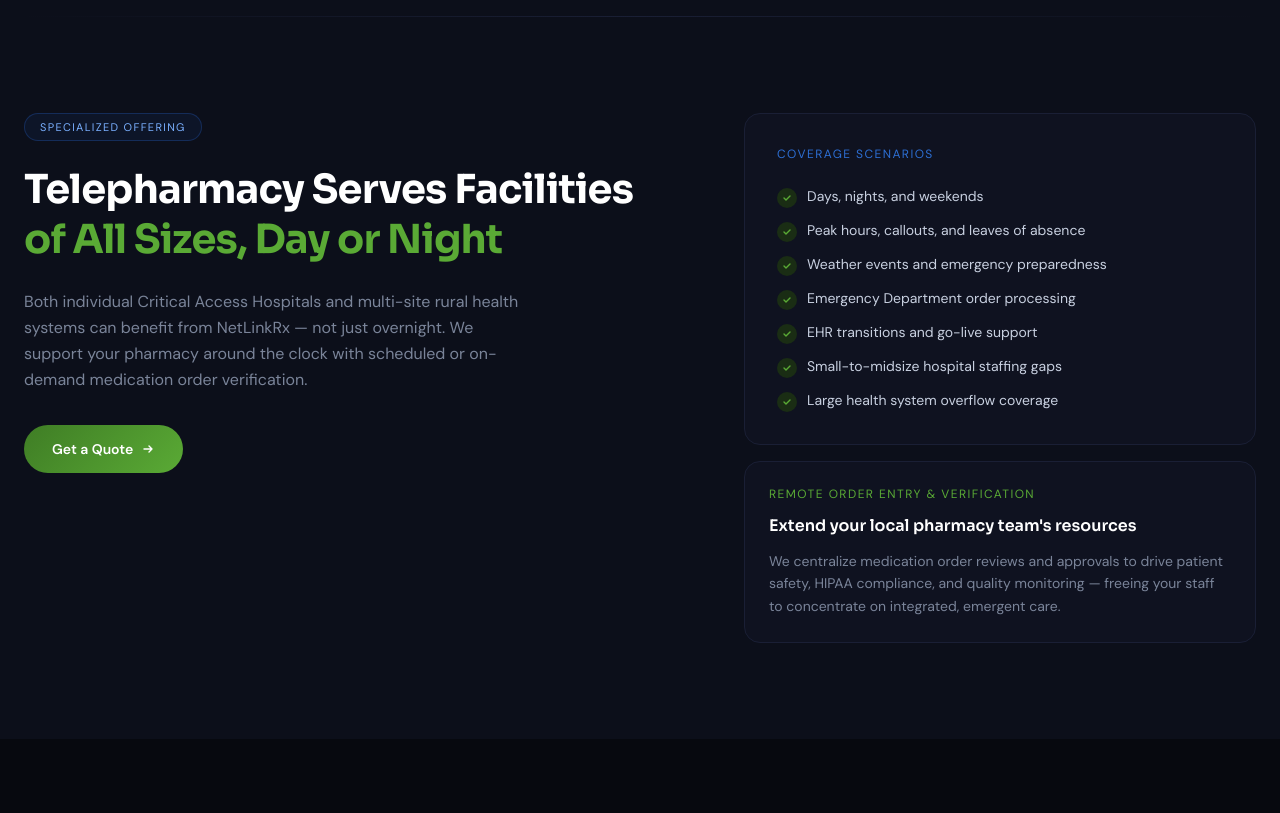
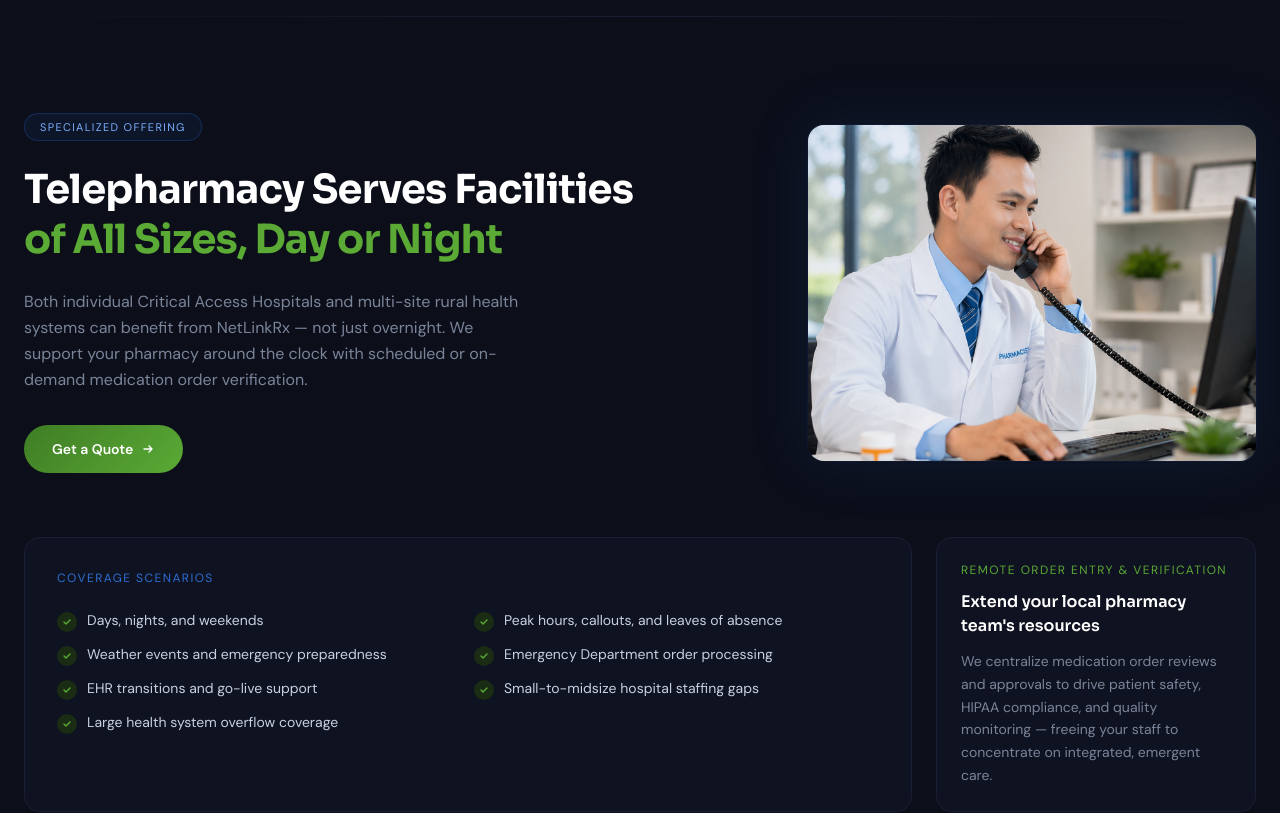
Before and after one commit to BoredPharmacist/noctuarx, a Next.js app: page / in a window 1280 px wide. Shown: the part 1800-2613 px from the top of the page. Built offline with nearby package versions, Linux system fonts and the light colour scheme.

Commit message:
Refactor Coverage component layout and styles

```diff
--- a/components/Coverage.tsx
+++ b/components/Coverage.tsx
@@ -13,7 +13,8 @@
     <section id="coverage" className="py-24 px-6 bg-[#0c0f1a]">
       <div className="section-divider mb-0" />
       <div className="max-w-7xl mx-auto pt-24">
-        <div className="flex flex-col lg:flex-row gap-16 items-start">
+
+        <div className="flex flex-col lg:flex-row gap-16 items-center mb-16">
           <div className="flex-1">
             <span className="pill mb-6 inline-flex">Specialized Offering</span>
             <h2 className="text-white mb-6 leading-tight"
@@ -36,12 +37,27 @@
             </a>
           </div>
 
-          <div className="flex-1 max-w-lg flex flex-col gap-4">
-            <div className="rounded-2xl border border-[#1a1f35] bg-[#0f1220] p-8">
+          <div className="flex-1 max-w-md w-full hidden lg:block">
+            <div className="relative rounded-2xl overflow-hidden"
+              style={{ aspectRatio: "4/3", boxShadow: "0 0 60px rgba(30,79,163,0.15), 0 0 0 1px rgba(30,79,163,0.1)" }}>
+              {/* eslint-disable-next-line @next/next/no-img-element */}
+              <img
+                src="/stock2.png"
+                alt="Pharmacist providing remote clinical support"
+                style={{ width: "100%", height: "100%", objectFit: "cover", objectPosition: "center" }}
+              />
+              <div className="absolute inset-0 pointer-events-none"
+                style={{ background: "linear-gradient(135deg, rgba(30,79,163,0.15) 0%, transparent 60%)" }} />
+            </div>
+          </div>
+        </div>
+
+        <div className="flex flex-col lg:flex-row gap-6">
+          <div className="flex-1 rounded-2xl border border-[#1a1f35] bg-[#0f1220] p-8">
             <p className="text-xs uppercase tracking-widest mb-6 text-[#2d6fd4]" style={{ letterSpacing: "0.12em" }}>
               Coverage Scenarios
             </p>
-              <ul className="flex flex-col gap-3">
+            <ul className="grid grid-cols-1 sm:grid-cols-2 gap-3">
               {coverageItems.map((item, i) => (
                 <li key={i} className="check-item">
                   <span className="mt-0.5 flex-shrink-0 w-5 h-5 rounded-full bg-[#1a2d14] flex items-center justify-center">
@@ -55,7 +71,7 @@
             </ul>
           </div>
 
-            <div className="rounded-2xl border border-[#1a1f35] bg-[#0f1220] p-6 flex flex-col gap-3">
+          <div className="lg:w-80 rounded-2xl border border-[#1a1f35] bg-[#0f1220] p-6 flex flex-col gap-3">
             <p className="text-xs uppercase tracking-widest text-[#5aaa35]" style={{ letterSpacing: "0.12em" }}>
               Remote Order Entry & Verification
             </p>
@@ -69,7 +85,7 @@
             </p>
           </div>
         </div>
-        </div>
+
       </div>
     </section>
   );
```
Lines whose indentation alone changed are shown as unchanged.
